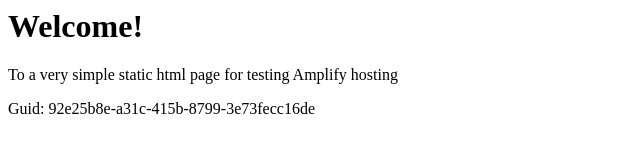
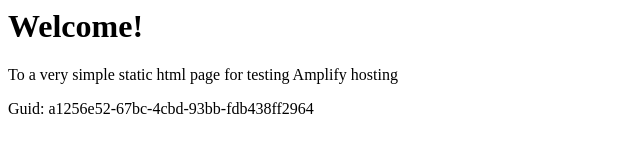
Before and after one commit to aws-aemilia-kix/Github-PR-Commit-Integration-Test-DoNotTouch-GitHubWebhookPushCanaryTest-v1-preprod-ap-northeast-3, a website: page src/index.html in a window 1280 px wide. Shown: the full height of the page, 0-640 px from the left. Drawn offline with Linux system fonts and the light colour scheme.

Commit message:
commit from integ tests

```diff
--- a/src/index.html
+++ b/src/index.html
@@ -12,6 +12,6 @@
 <body>
     <h1>Welcome!</h1>
     <p>To a very simple static html page for testing Amplify hosting</p>
-    <p>Guid: 92e25b8e-a31c-415b-8799-3e73fecc16de</p></body>
+    <p>Guid: a1256e52-67bc-4cbd-93bb-fdb438ff2964</p></body>
 
 </html>
```
